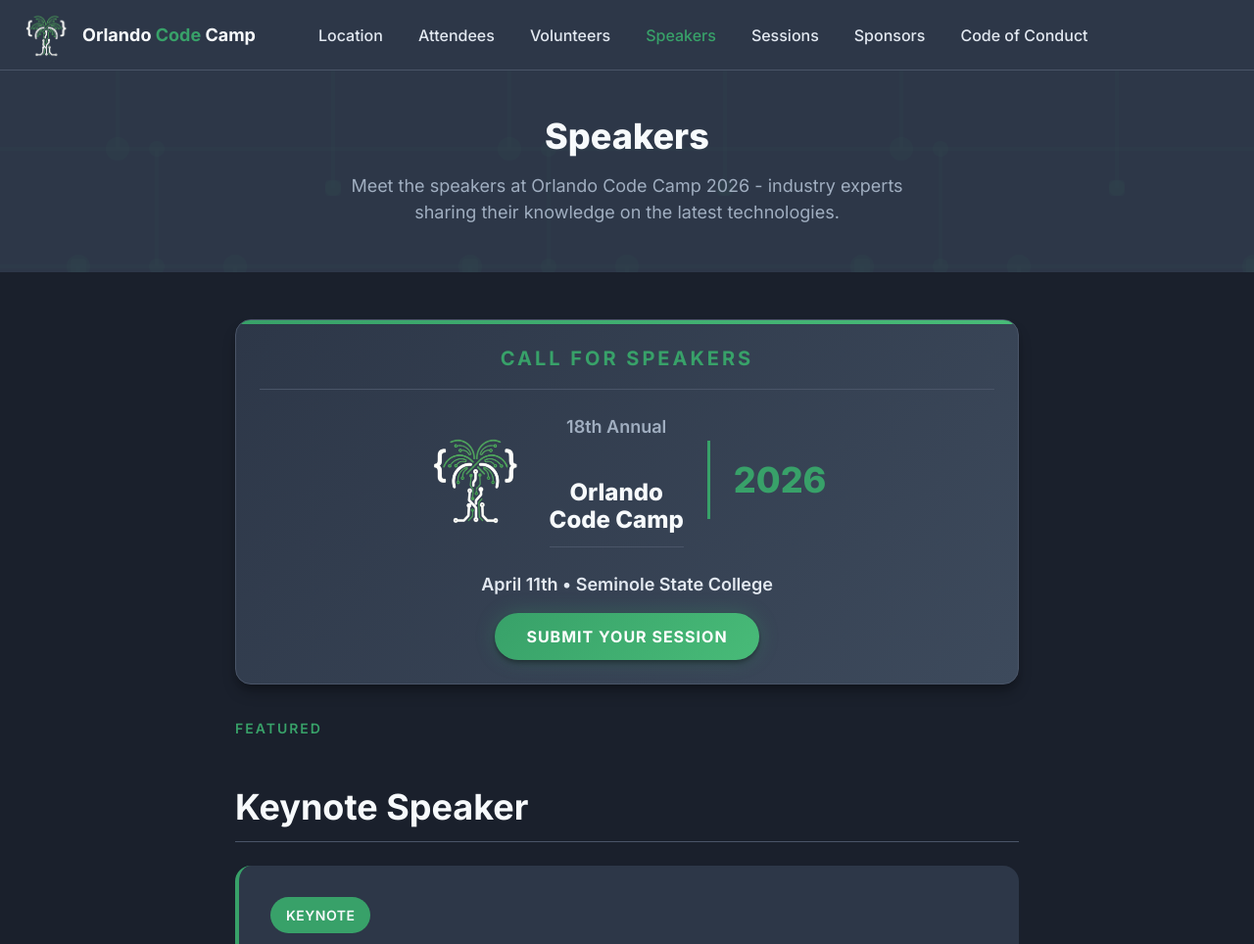
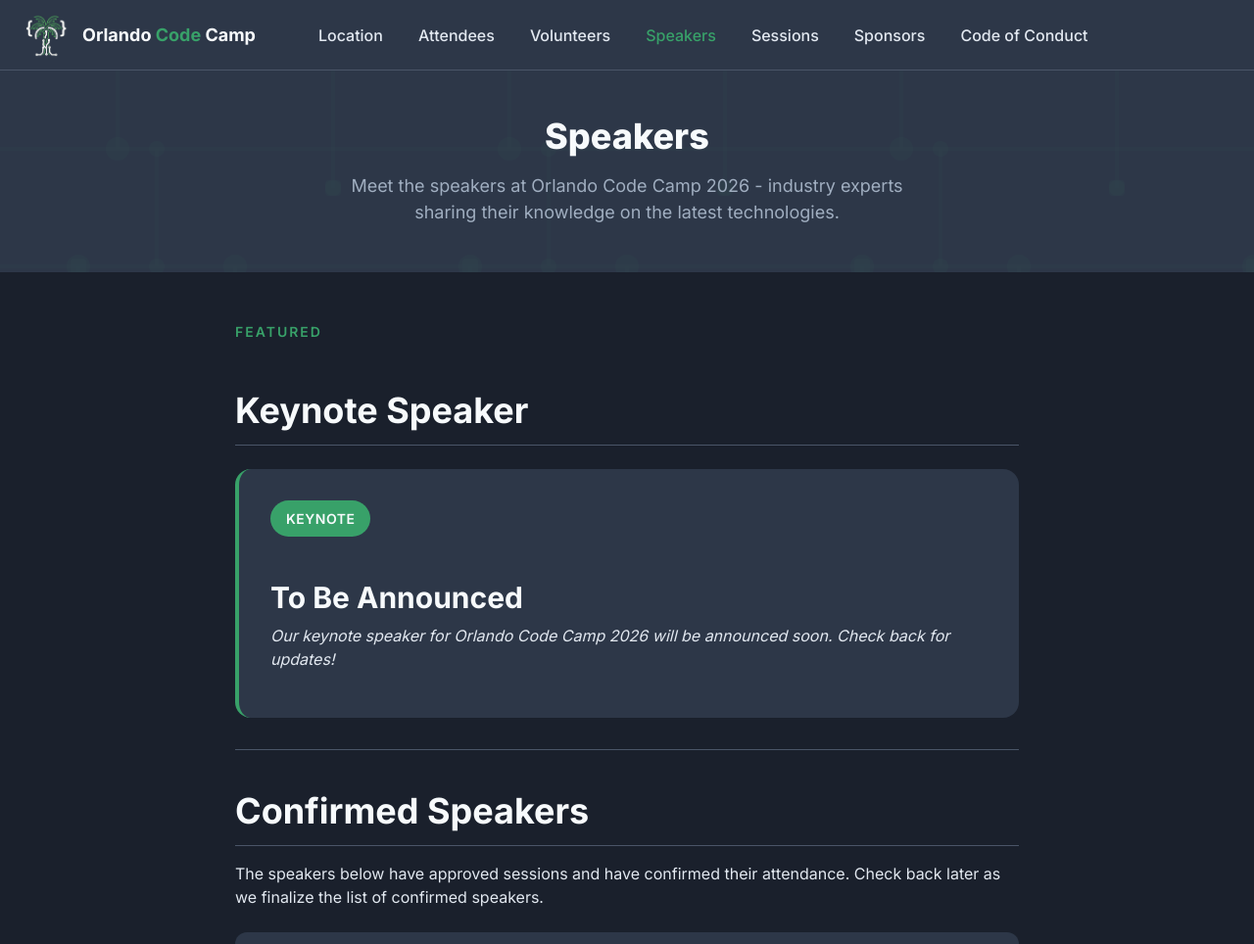
Before and after one commit to Orlando-Codecamp/orlandocodecamp.github.io, a Jekyll site: the page built from speakers.md, in a window 1280 px wide and 1400 px high, cut to the strip 0-964 px from the top of the window. Shown: the whole strip at 98% size. Built offline with Jekyll 4.4.1, drawn with Linux system fonts in a browser that asks for light colours; some of the changed text lies outside the part shown.

Commit message:
chore: Remove call for speakers from speakers page
- Remove call-for-speakers banner include at the top
- Remove "Want to speak?" banner at the bottom since CFP is closed

```diff
--- a/speakers.md
+++ b/speakers.md
@@ -5,8 +5,6 @@
 description: "Meet the speakers at Orlando Code Camp 2026 - industry experts sharing their knowledge on the latest technologies."
 nav_order: 6
 ---
-
-{% include call-for-speakers-banner.html %}
 
 <!-- Keynote Section -->
 <section class="keynote-section" id="keynote">
@@ -33,7 +31,3 @@
 <div class="sessionize-embed">
   <script type="text/javascript" src="https://sessionize.com/api/v2/ze7ieij7/view/Speakers"></script>
 </div>
-
-<div class="banner banner-info mt-8">
-  <strong>Want to speak?</strong> Our Call for Speakers is currently open. <a href="https://sessionize.com/orlando-code-camp-2026/" target="_blank" rel="noopener">Submit your session on Sessionize</a>!
-</div>
```
